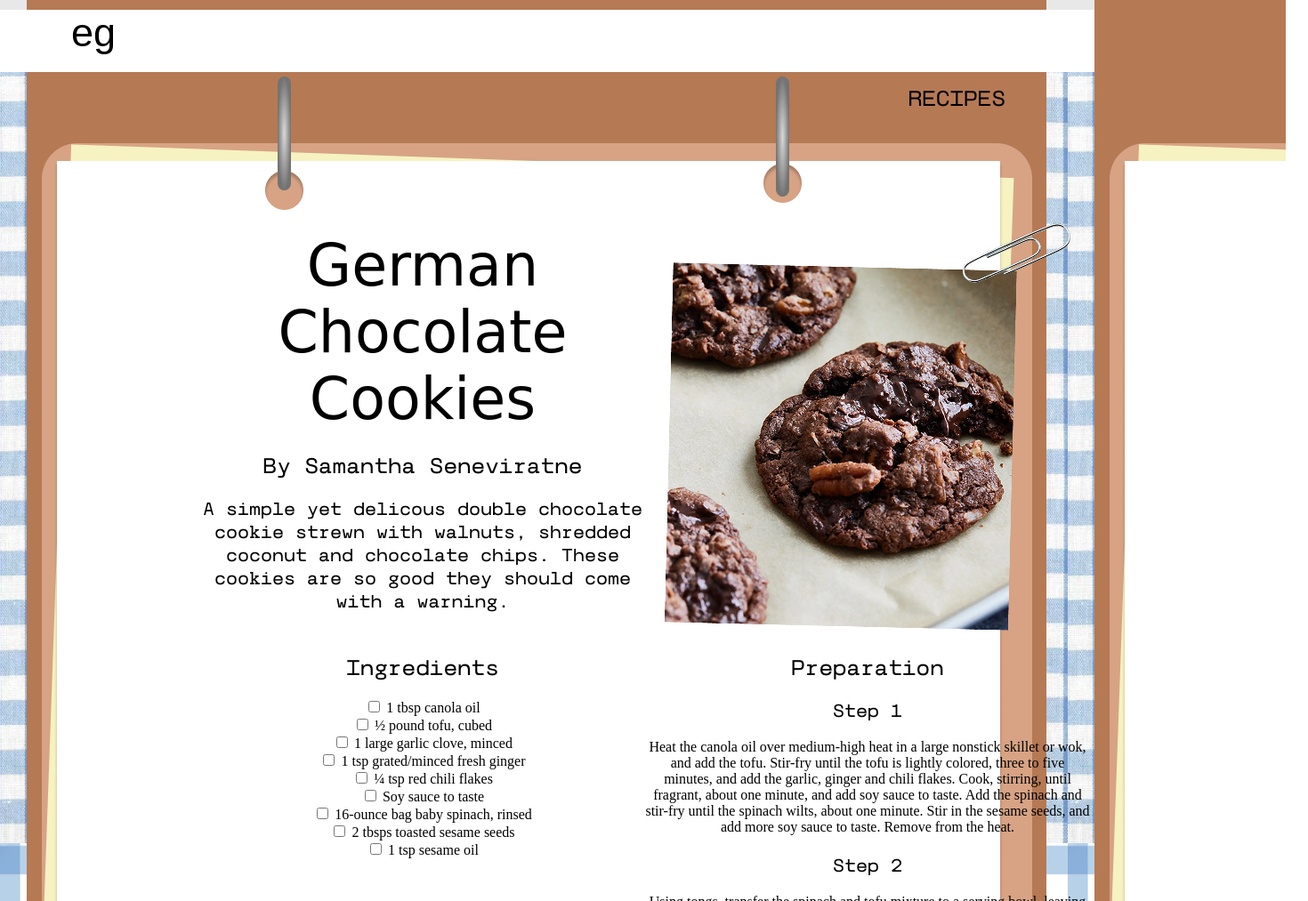
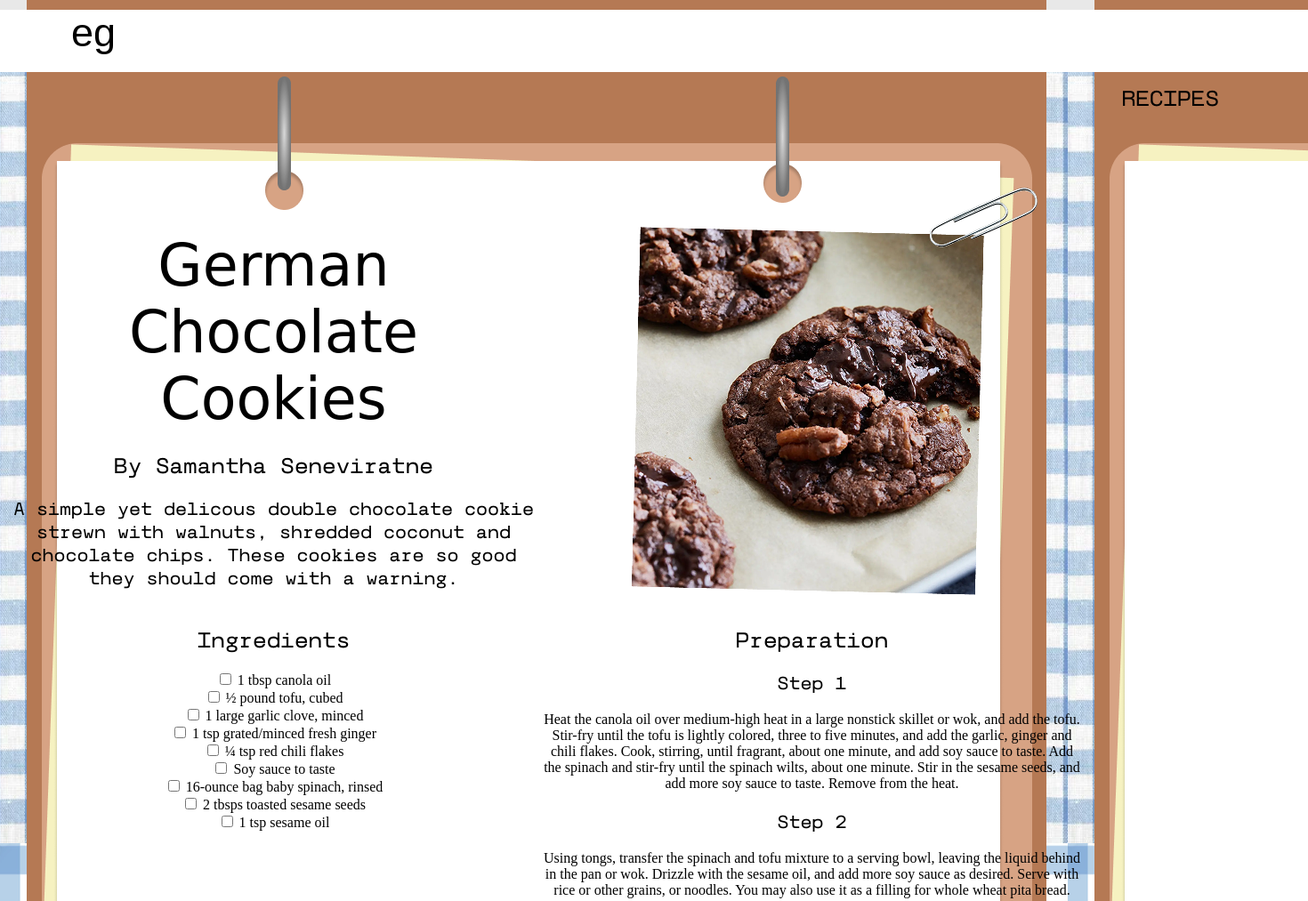
Before and after one commit to egvozdek/final-project, a plain HTML site: page recipepage.html in a window 1280 px wide. Shown: the top 1013 px of the page at 89% size, 1470 px wide, since content can reach past the window. Drawn offline with Linux system fonts and the light colour scheme; a web font is replaced by a local one.

Commit message:
( ◕ ◞ ◕ ) auto commit

```diff
--- a/recipepage.html
+++ b/recipepage.html
@@ -3,6 +3,9 @@
   <head>
     <meta charset="UTF-8">
     <title>egvozdek Final Project</title>
+
+<!--     tried favicon here- cant tell if it works -->
+      <link rel="icon" type="image/eglogo-icon" href="/images/eglogo.png">
     <!-- Created by Elena Gvozdek, Nov 14th, 2026 -->
 
     <!--FONTS -->
@@ -74,7 +77,7 @@
         background-color: white;
         margin: 0px;
         padding-left: 30px;
-        width: 1200px;
+        width: 1440px;
         height: 70px;
         margin-top: -5px;
         margin-left: -5px;
@@ -119,19 +122,26 @@
 
 
       .container {
-        display: grid;
+        display: inline-grid;
         grid-template-columns: 50% 50%;
-        width: 1000px;
+        width: 1210px;
+        margin-left: -0px;
         text-align: center;
         margin: 0 auto;
       }
 
+      .grid-item {
+      }
+
       .recipe-icons {
+        margin-top: -40px;
+        margin-left: 100px;
         min-height: 10px;
         min-width: 10px;
+        width: 450px;
         gap: 5px;
-        bacground-color: red;
       }
+
     </style>
 
   </head>
@@ -199,3 +209,4 @@
         <p>Advance preparation: This is a last-minute preparation, but you can have your ingredients prepared well in advance.</p>
 
   </body>
+  </html>
```
Also changed, not shown: index.html (+2 -0 lines), options.html (+29 -6 lines), eglogo.png (added), optionspage.png, peanutcookie.png (added).
